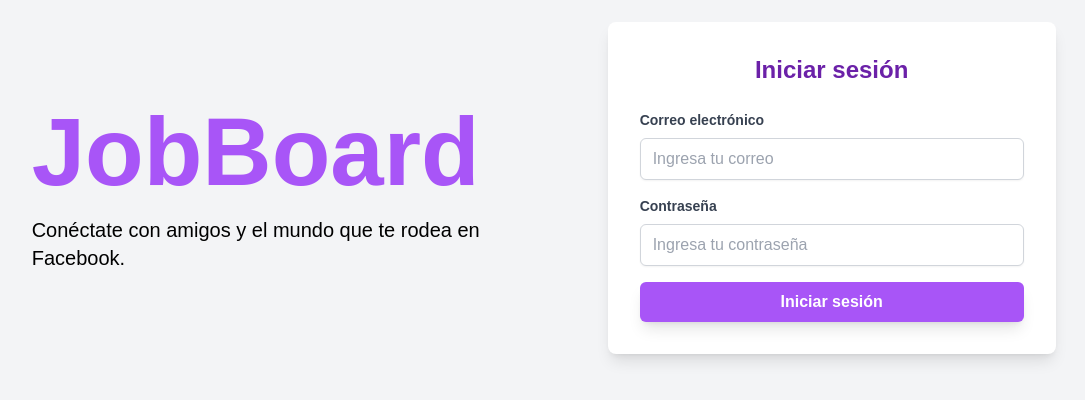
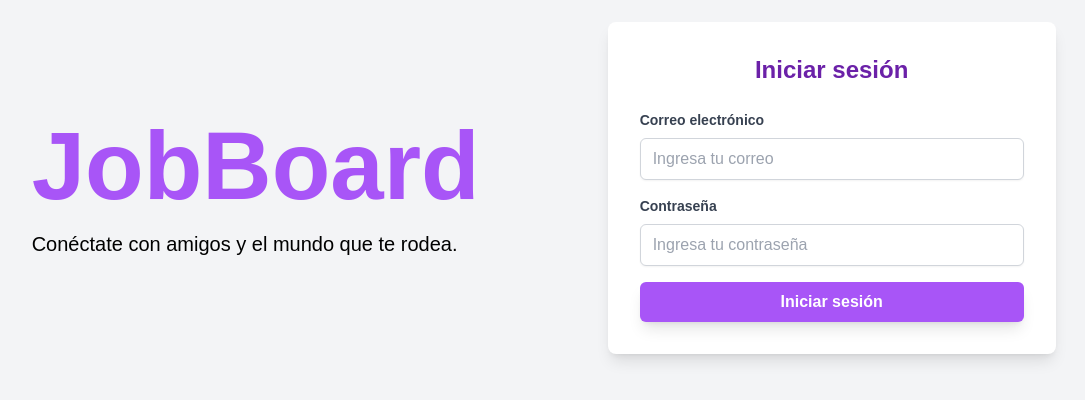
Before and after one commit to Juanes1510/Frontedh, a Next.js app: page /login in a window 1280 px wide. Shown: the part 212-612 px from the top of the page, without its empty margins (75-1160 px from the left). Built offline with nearby package versions, Linux system fonts and the light colour scheme.

Commit message:
eliminar

```diff
--- a/src/app/components/header.tsx
+++ b/src/app/components/header.tsx
@@ -37,7 +37,6 @@
               Search
             </button>
             <div className="flex items-center space-x-3 bg-white bg-opacity-20 rounded-full py-2 px-4">
-              <span className="text-sm font-medium">Jefe Maestro</span>
               <div className="w-10 h-10 rounded-full overflow-hidden border-2 border-yellow-400 shadow-inner">
                 <Image
                   src="/halo-4-pictures-f0rwaa6dm73pmw0c.webp"
--- a/src/app/login/page.tsx
+++ b/src/app/login/page.tsx
@@ -34,7 +34,7 @@
         <div className="w-1/2 text-left pr-12">
           <h1 className="text-purple-500 text-8xl font-bold">JobBoard</h1>
           <p className="text-xl mt-4">
-            Conéctate con amigos y el mundo que te rodea en Facebook.
+            Conéctate con amigos y el mundo que te rodea.
           </p>
         </div>
 
```
